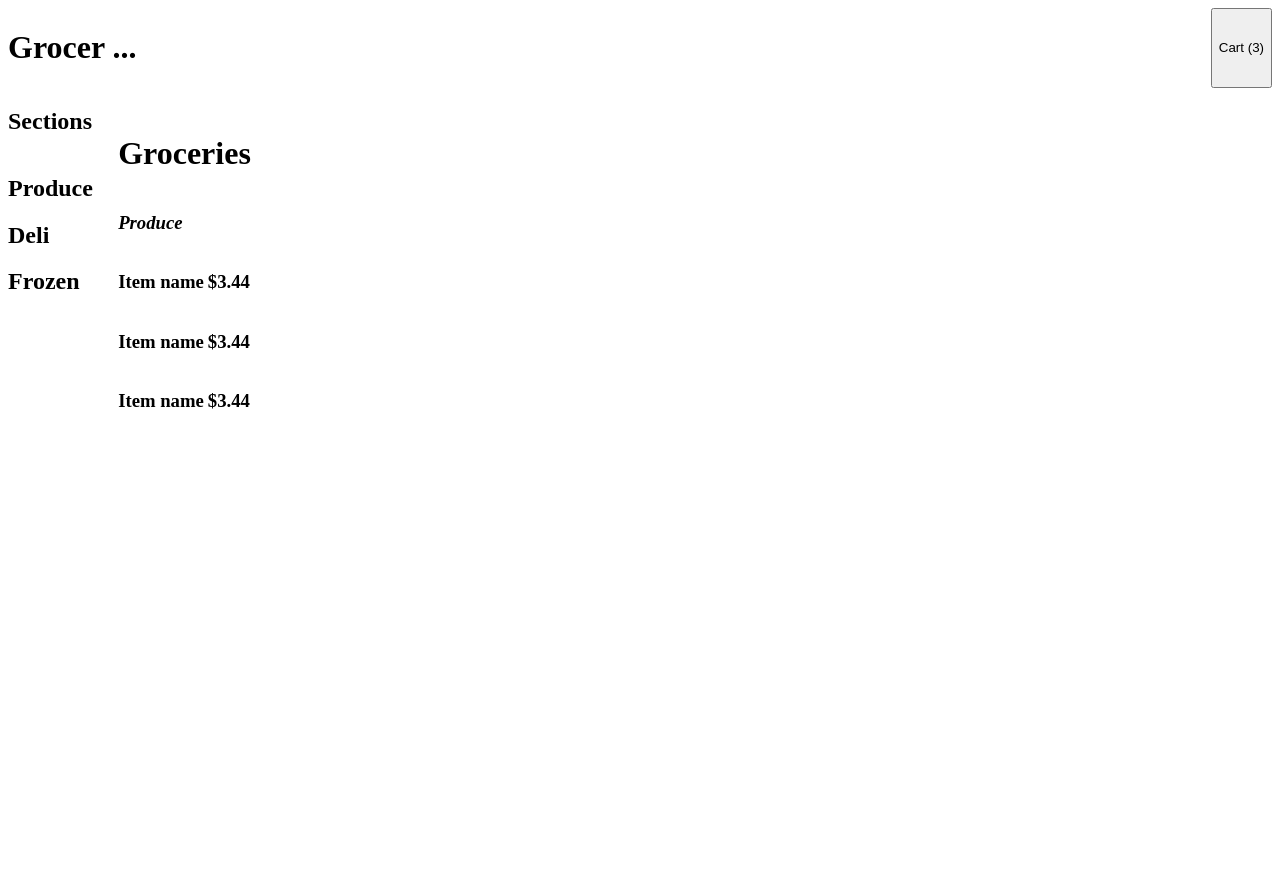
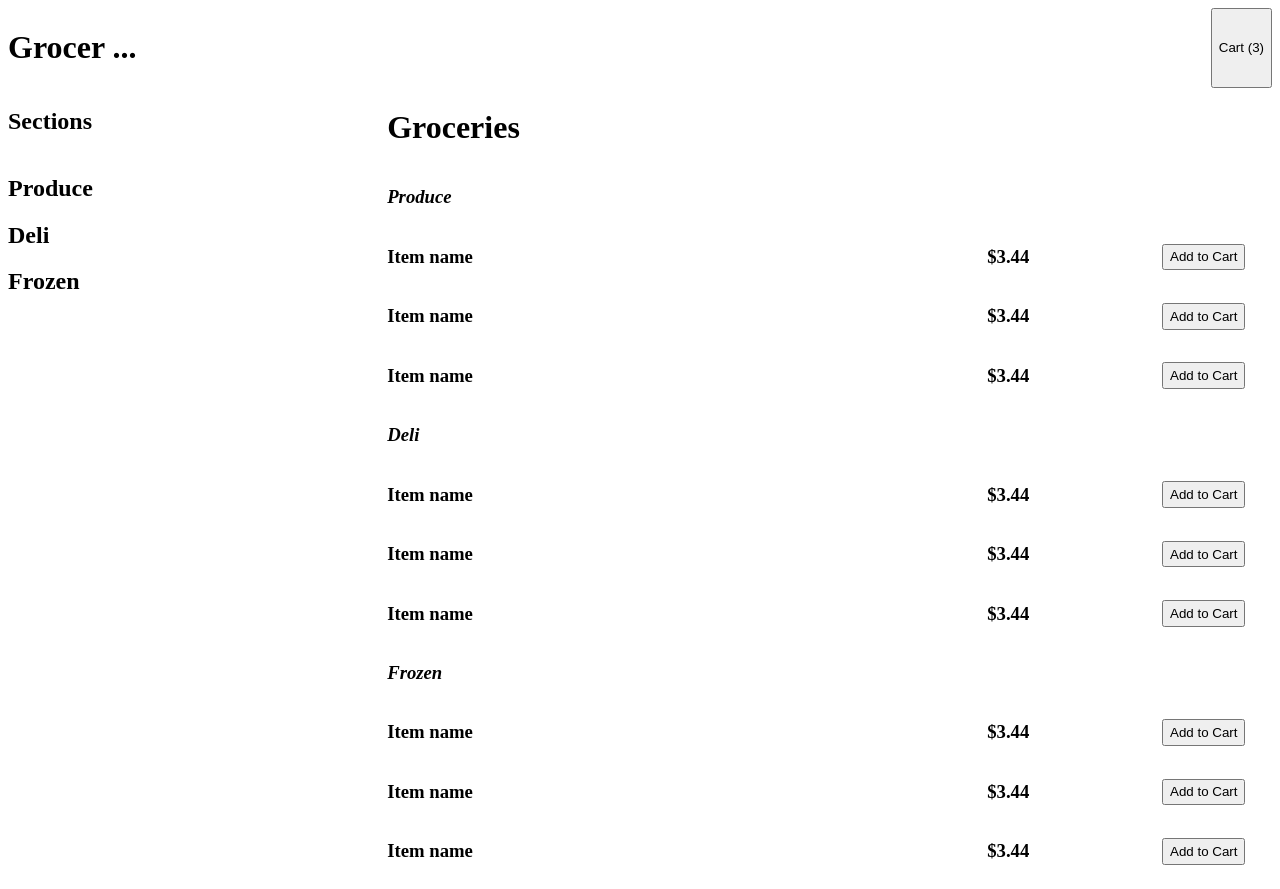
Before and after one commit to eobaah/phase-2-challenge-1.0, a website: page part-3/index.html in a window 1280 px wide. Before the commit the page ends 800 px from the top, so only its background shows below. Drawn offline with Linux system fonts and the light colour scheme.

Commit message:
rearranged divs so batch related elements for each item

```diff
--- a/part-3/index.html
+++ b/part-3/index.html
@@ -13,7 +13,7 @@
       <button class="cart-btn" type="submit"> Cart (3)</button>
     </div>
     <div class="main-section">
-      <div class="main-section-nav">
+      <div class="sections">
         <div class="section-nav-title">
           <h2>Sections</h2>
         </div>
@@ -23,7 +23,7 @@
           <h2>Frozen</h2>
         </div>
       </div>
-      <div class="main-section-output">
+      <div class="main-content">
         <div class="main-section-output-title">
           <h1>Groceries</h1>
         </div>
@@ -34,13 +34,62 @@
           <div class="main-section-output-produce-details">
             <div class="main-section-output-produce-details-items">
               <h3 class="item-names">Item name</h3>
+              <h3 class="item-price">$3.44</h3>
+              <button class="add-to-cart-btn" type="submit">Add to Cart</button>
+            </div>
+            <div class="main-section-output-produce-details-items">
               <h3 class="item-names">Item name</h3>
+              <h3 class="item-price">$3.44</h3>
+              <button class="add-to-cart-btn" type="submit">Add to Cart</button>
+            </div>
+            <div class="main-section-output-produce-details-items">
               <h3 class="item-names">Item name</h3>
+              <h3 class="item-price">$3.44</h3>
+              <button class="add-to-cart-btn" type="submit">Add to Cart</button>
             </div>
-            <div class="main-section-output-produce-details-price">
+          </div>
+        </div>
+        <div class="main-section-output-produce">
+          <div class="main-section-output-produce-title">
+            <h3 class="section-titles">Deli</h3>
+          </div>
+          <div class="main-section-output-produce-details">
+            <div class="main-section-output-produce-details-items">
+              <h3 class="item-names">Item name</h3>
               <h3 class="item-price">$3.44</h3>
+              <button class="add-to-cart-btn" type="submit">Add to Cart</button>
+            </div>
+            <div class="main-section-output-produce-details-items">
+              <h3 class="item-names">Item name</h3>
               <h3 class="item-price">$3.44</h3>
+              <button class="add-to-cart-btn" type="submit">Add to Cart</button>
+            </div>
+            <div class="main-section-output-produce-details-items">
+              <h3 class="item-names">Item name</h3>
               <h3 class="item-price">$3.44</h3>
+              <button class="add-to-cart-btn" type="submit">Add to Cart</button>
+            </div>
+          </div>
+        </div>
+        <div class="main-section-output-produce">
+          <div class="main-section-output-produce-title">
+            <h3 class="section-titles">Frozen</h3>
+          </div>
+          <div class="main-section-output-produce-details">
+            <div class="main-section-output-produce-details-items">
+              <h3 class="item-names">Item name</h3>
+              <h3 class="item-price">$3.44</h3>
+              <button class="add-to-cart-btn" type="submit">Add to Cart</button>
+            </div>
+            <div class="main-section-output-produce-details-items">
+              <h3 class="item-names">Item name</h3>
+              <h3 class="item-price">$3.44</h3>
+              <button class="add-to-cart-btn" type="submit">Add to Cart</button>
+            </div>
+            <div class="main-section-output-produce-details-items">
+              <h3 class="item-names">Item name</h3>
+              <h3 class="item-price">$3.44</h3>
+              <button class="add-to-cart-btn" type="submit">Add to Cart</button>
             </div>
           </div>
         </div>
--- a/part-3/styles.css
+++ b/part-3/styles.css
@@ -18,15 +18,16 @@ body {
   flex-direction: row;
 }
 
-.main-section-nav {
+.sections {
   display: flex;
   flex-direction: column;
+  width: 30%;
 }
 
-.main-section-output {
+.main-content {
   display: flex;
   flex-direction: column;
-  margin: 2%;
+  width: 70%;
 }
 
 .main-section-output-title {
@@ -44,27 +45,30 @@ body {
   flex-direction: row;
 }
 
+.item-names {
+  flex-grow: 1;
+}
+
+.item-price {
+  /*margin: 0 0%;*/
+}
+
+.add-to-cart-btn {
+  align-self: center;
+  height: 2em;
+  margin: 0 3% 0 15%;
+}
+
 .section-titles {
   font-style: italic;
 }
 
 .main-section-output-produce-details {
   display: flex;
-  flex-direction: row;
+  flex-direction: column;
 }
 
 .main-section-output-produce-details-items {
   display: flex;
-  flex-direction: column;
+  flex-direction: row;
 }
-
-.main-section-output-produce-details-price {
-  display: flex;
-  flex-direction: column;
-  margin: 0 0 0 3%;
-}
-
-.main-section-output-produce-details-cart-btns {
-  display: flex;
-  flex-direction: column;
-}
```
Also changed, not shown: README.md.
